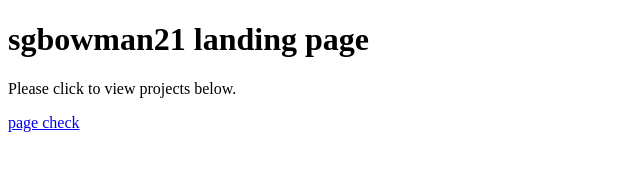
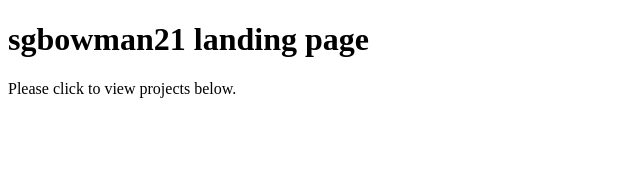
Before and after one commit to sgbowman21/sgbowman21.github.io, a plain HTML site: page index.html in a window 1280 px wide. Shown: the full height of the page, 0-640 px from the left. Drawn offline with Linux system fonts and the light colour scheme.

Commit message:
Update index.html

```diff
--- a/index.html
+++ b/index.html
@@ -4,7 +4,7 @@
 
 <h1>sgbowman21 landing page</h1>
 <p>Please click to view projects below.</p>
-<a href="./index2.html">page check</a>
+
 
 
 </body>
```
